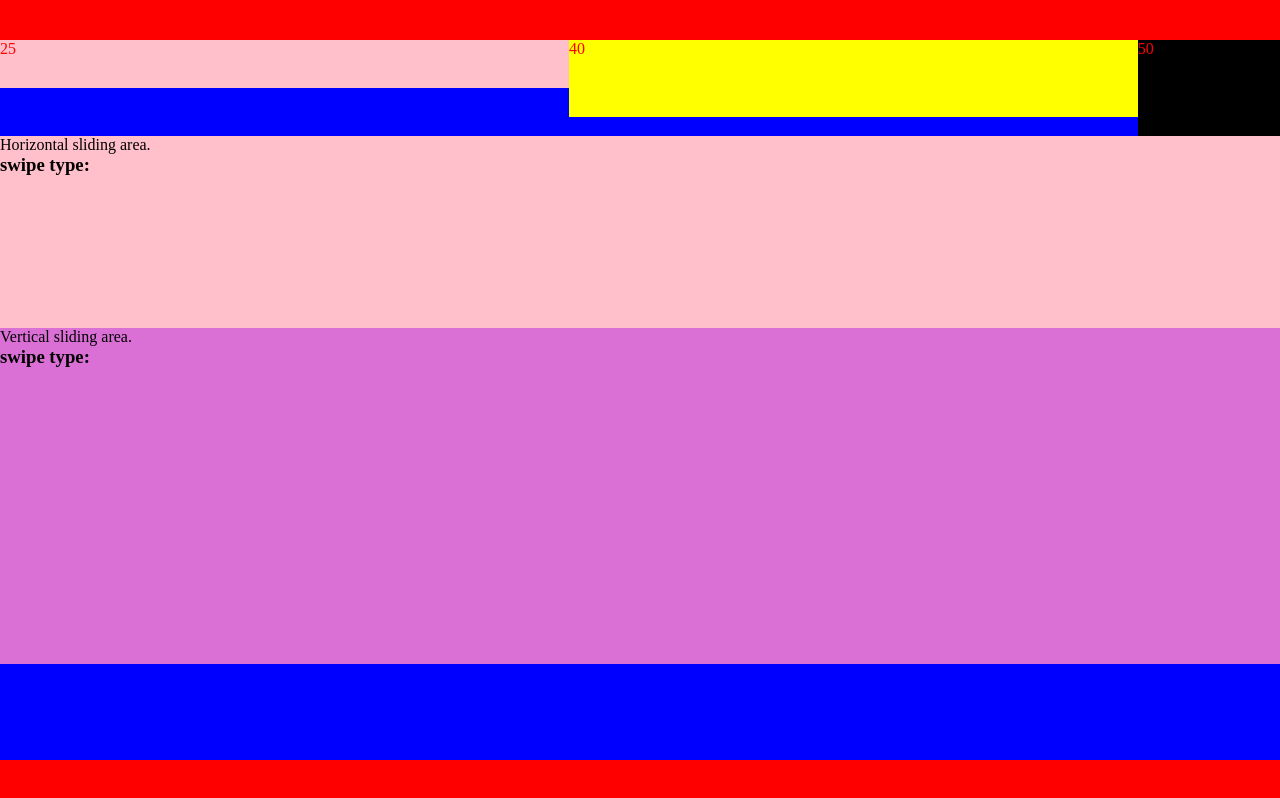
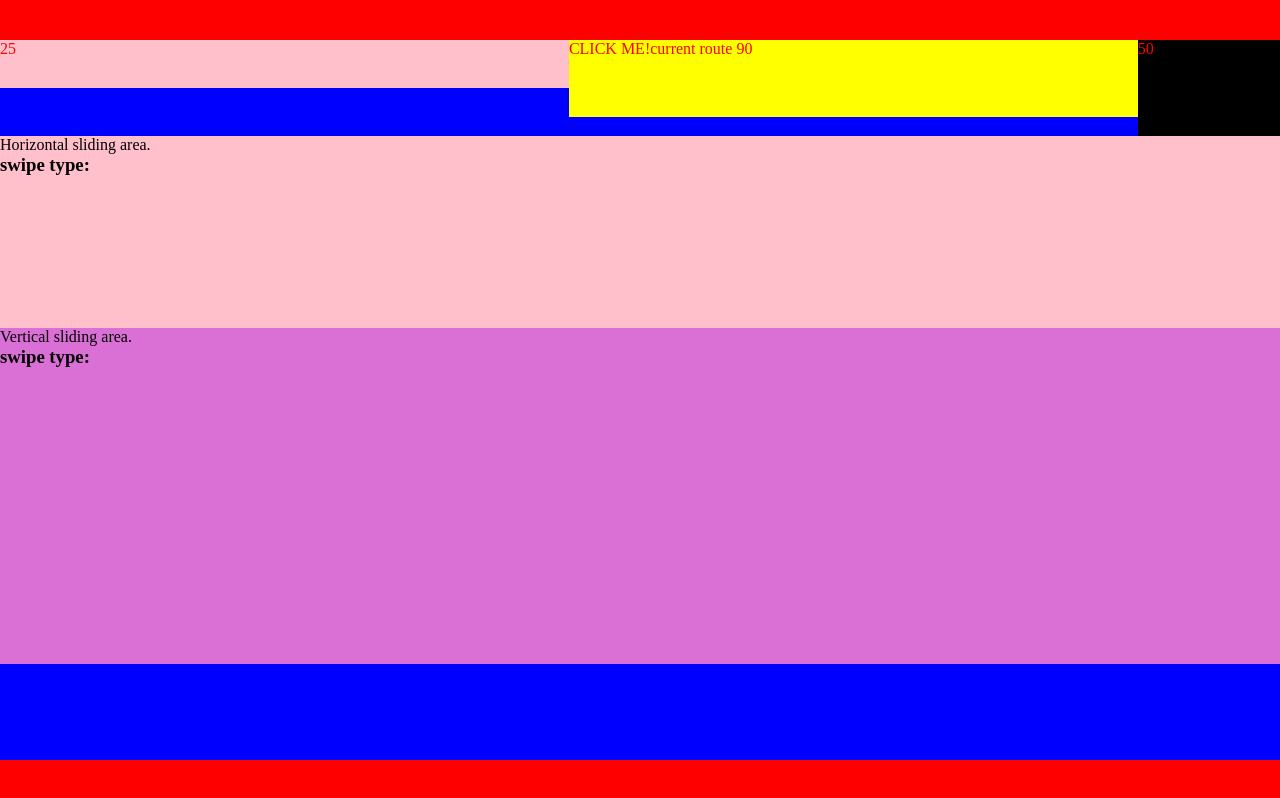
Before and after one commit to MTTTM/vue-horizontal-screen, a Vue app: page / in a window 1280 px wide. Built offline with nearby package versions, Linux system fonts and the light colour scheme; the HTML template or start-up script is replaced by a standard one.

Commit message:
feat:react添加context

```diff
--- a/package.json
+++ b/package.json
@@ -8,7 +8,7 @@
     "build": "vue-cli-service build",
     "lint": "vue-cli-service lint",
     "dist": "gulp",
-    "dev": "cross-env NODE_ENV=development webpack-dev-server --open --hot --host 0.0.0.0"
+    "dev": "cross-env NODE_ENV=development webpack-dev-server --open --hot"
   },
   "files": [
     "dist"
@@ -60,7 +60,9 @@
     "style-loader": "^2.0.0",
     "vue-template-compiler": "^2.6.11",
     "webpack": "^3.6.0",
-    "webpack-dev-server": "^2.9.1"
+    "webpack-dev-server": "^2.9.1",
+    "react-router-cache-route": "^1.3.1",
+    "react-router-dom": "latest"
   },
   "eslintConfig": {
     "root": true,
--- a/src/index.js
+++ b/src/index.js
@@ -199,6 +199,7 @@ function fnEndParams(callbackType = "", baseInfo = {}, eventMaps = {}, callback,
         } else {
             //水平事件
             let hseventName = "";
+            console.log("rotate===", rotate)
             if (disY < 0 && disY < -distance) {
                 rotate === 90 ? hseventName = "swipeLeft" : hseventName = "swipeRight";
             }
@@ -293,7 +294,7 @@ function hsLayoutFunc(obj = {}, e) {
         }
     }
 }
-function directiveBindfunction(el, binding, vnode) {
+function directiveBindfunction(el, binding) {
     //兼容react和vue
     let isReact = binding.attrs;
     const getBindingAttr = function () {
@@ -310,7 +311,8 @@ function directiveBindfunction(el, binding, vnode) {
         } = isReact ? binding.attrs : binding.value;
         //
         if (isReact) {
-            let adaptedCallback = binding.adaptedCallback;
+            adaptedCallback = binding.adaptedCallback;
+        }
         return {
             cssVar,
             width,
@@ -321,20 +323,6 @@ function directiveBindfunction(el, binding, vnode) {
             setWrapAttr,
             adaptedCallback,
             rotate
-            }
-        }
-        else {
-            return {
-                cssVar,
-                width,
-                height,
-                times,
-                triggerTime,
-                AdaptEventName,
-                setWrapAttr,
-                adaptedCallback,
-                rotate
-            }
         }
     }
 
@@ -370,7 +358,17 @@ function directiveBindfunction(el, binding, vnode) {
         setWrapAttr = true;
     }
     let adaptEvent = createEvent(AdaptEventName);
-    var baseInfo = { oneTimesWidth, oneTimesHeight, el, cssVar, setWrapAttr, adaptEvent, adaptedCallback, binding, vnode, rotate };
+    var baseInfo = {
+        oneTimesWidth,
+        oneTimesHeight,
+        el,
+        cssVar,
+        setWrapAttr,
+        adaptEvent,
+        adaptedCallback,
+        binding,
+        rotate
+    };
     let timer;
     el.$hsLayout = (dispatchAdatedEvent = false) => { hsLayoutFunc(baseInfo, dispatchAdatedEvent) };
     el.$delayLayout = function (dispatchAdatedEvent = false) {
@@ -400,29 +398,17 @@ function directiveForDomfunction(el, binding) {
     function getBindingAttrs() {
         let isReact = !binding.value;
         if (isReact) {
-            let { stop, prevent, swipeCallBack } = binding;
-            return { stop, prevent, callback: swipeCallBack };
+            let { stop, prevent, swipeCallBack, rotate } = binding;
+            console.log("binding??", binding)
+            return { stop, prevent, callback: swipeCallBack, rotate };
         }
         else {
             let callback = binding.value;
-            let { stop, prevent, clockwise, counterclockwise } = binding.modifiers ? binding.modifiers : binding;
-            return { stop, prevent, clockwise, counterclockwise, callback };
+            let { stop, prevent, rotate } = binding.modifiers ? binding.modifiers : binding;
+            return { stop, prevent, rotate, callback };
         }
     }
-    console.log("binding", binding)
-
-    let { stop, prevent, callback, clockwise, counterclockwise } = getBindingAttrs();
-    console.log("callback", callback)
-    //clockwise是否是顺时钟等于90度选项
-    //counterclockwise 逆时针等于-90度
-    let rotate = 90;
-    //逆时间优先级最大，只要出现就是逆时针，也就旋转-90度
-    if (counterclockwise) {
-        rotate = -90;
-    }
-    else if (clockwise) {
-        rotate = 90;
-    }
+    let { stop, prevent, callback, rotate } = getBindingAttrs();
     let baseInfo = {
         startX: 0,
         startY: 0,
@@ -433,9 +419,9 @@ function directiveForDomfunction(el, binding) {
     el.$stop = stop;
     el.$prevent = prevent;
     //标记事件
-    let startFn = fnStartParams(baseInfo, el);
-    let moveFn = fnMoveParams(baseInfo, el);
-    let endFn = fnEndParams('doms', baseInfo, {}, callback, el);
+    let startFn = el.$startFn = fnStartParams(baseInfo, el);
+    let moveFn = el.$moveFn = fnMoveParams(baseInfo, el);
+    let endFn = el.$endFn = fnEndParams('doms', baseInfo, {}, callback, el);
     if (isMobile()) {
         el.addEventListener("touchstart", startFn, false);
         el.addEventListener('touchmove', moveFn, false);
@@ -447,7 +433,12 @@ function directiveForDomfunction(el, binding) {
         el.addEventListener("mouseup", endFn, false);
     }
 }
-
+function directiveForDomfunctionUnBind(el) {
+    /**这谷歌浏览器调试监听工具有bug，如果销毁了一个绑定适配指令的节点，但是看到监听器没有解除，可以关掉调试面板再打开调试面板就可以看到了*/
+    el.removeEventListener("touchstart", el.$startFn);
+    el.removeEventListener('touchmove', el.$moveFn);
+    el.removeEventListener('touchend', el.$endFn);
+}
 export const directive = {
     bind: directiveBindfunction,
     unbind: directiveUnBind,
@@ -457,6 +448,8 @@ export const directive = {
 export const directiveForDom = {
     bind: directiveForDomfunction,
     beforeMount: directiveForDomfunction,//v3
+    unbind: directiveForDomfunctionUnBind,
+    unmounted: directiveForDomfunctionUnBind//v3
 
 }
 let eventInited = false;
--- a/src/react/App.js
+++ b/src/react/App.js
@@ -11,7 +11,8 @@ export default class App extends React.Component {
         width: 2001,
         height: 1125,
         cssVar: "hc-var",
-        times: 3
+        times: 3,
+        rotate: 90
       },
       domSwipeText: "",
       domSwipeText2: "",
@@ -56,6 +57,18 @@ export default class App extends React.Component {
       alert('hsAdapt');
     }, 1000)
   }
+  changeRoate() {
+    let rotate = this.state.hsObj.rotate == 90 ? -90 : 90;
+    this.setState({
+      "hsObj": {
+        width: 2001,
+        height: 1125,
+        cssVar: "hc-var",
+        times: 3,
+        rotate: rotate
+      }
+    })
+  }
 
   render() {
     return (
@@ -67,7 +80,9 @@ export default class App extends React.Component {
           <div id="wrap">
             <div className="header">
               <div className="left">25</div>
-              <div className="mid">40</div>
+              <div className="mid">
+                <span onClick={() => this.changeRoate()}>CLICK ME!current route {this.state.hsObj.rotate}</span>
+              </div>
               <div className="right">50</div>
             </div>
             <div className="main">
--- /dev/null
+++ b/src/react/src/ThemeContext.js
@@ -0,0 +1,3 @@
+import React from 'react';
+// 创建一个Context容器对象，注意开头大写
+export const ThemeContext = React.createContext(90);
--- a/src/react/src/horizontalScreen.js
+++ b/src/react/src/horizontalScreen.js
@@ -10,11 +10,22 @@
 import React from 'react';
 import PropTypes from 'prop-types';
 import { directive } from "../../index.js";
+import { ThemeContext } from "./ThemeContext.js"
 export default class HorizontalScreen extends React.Component {
   constructor(props) {
     super(props);
     this.myRef = React.createRef();
+    this.state = {}
   }
+  UNSAFE_componentWillUpdate(nextProps) {
+    if (nextProps.attrs && nextProps.attrs.rotate) {
+      directive.unbind(this.myRef.current);
+      directive.bind(this.myRef.current, nextProps);
+      return true;
+    }
+    return false;
+  }
+
   componentDidMount() {
     directive.bind(this.myRef.current, this.props);
   }
@@ -24,7 +35,9 @@ export default class HorizontalScreen extends React.Component {
   render() {
     let { adaptedCallback, attrs, ...params } = this.props;
     return (
-      <div ref={this.myRef}  {...params}>{this.props.children}</div>
+      <ThemeContext.Provider value={attrs && attrs.rotate ? attrs.rotate : 90}>
+        <div ref={this.myRef}  {...params}>{this.props.children}</div>
+      </ThemeContext.Provider>
     )
   }
 };
@@ -37,6 +50,7 @@ HorizontalScreen.propTypes = {
     triggerTime: PropTypes.number,
     AdaptEventName: PropTypes.string,
     setWrapAttr: PropTypes.bool,
+    rotate: PropTypes.oneOf([90, -90])
   }),
   adaptedCallback: PropTypes.func,
 }
--- a/src/react/src/swipeWrap.js
+++ b/src/react/src/swipeWrap.js
@@ -11,18 +11,35 @@
 import React from 'react';
 import PropTypes from 'prop-types';
 import { directiveForDom } from "../../index.js";
+import { ThemeContext } from "./ThemeContext.js"
 export default class SwipeWrap extends React.Component {
+  static contextType = ThemeContext;
   constructor(props) {
     super(props);
     this.myRef = React.createRef();
   }
   componentDidMount() {
-    directiveForDom.bind(this.myRef.current, this.props);
+
+    directiveForDom.bind(this.myRef.current, { rotate: this.context, ...this.props });
+    console.log("binding context ? routate", this.context)
+  }
+  componentWillUnmount() {
+    directiveForDom.unbind(this.myRef.current);
+  }
+  UNSAFE_componentWillUpdate() {
+    console.log("子容器", this.context)
+    if (this.context) {
+      directiveForDom.unbind(this.myRef.current);
+      directiveForDom.bind(this.myRef.current, { rotate: this.context, ...this.props });
+      return true;
+    }
+    return false;
   }
   render() {
     let { stop, prevent, swipeCallBack, ...params } = this.props;
     return (
-      <div ref={this.myRef}  {...params}>{this.props.children}</div>
+      //rotate从父级获取，不接受外部传入
+      <div ref={this.myRef}  {...params} >{this.props.children}</div>
     )
   }
 };
```
Lines whose indentation alone changed are shown as unchanged.
